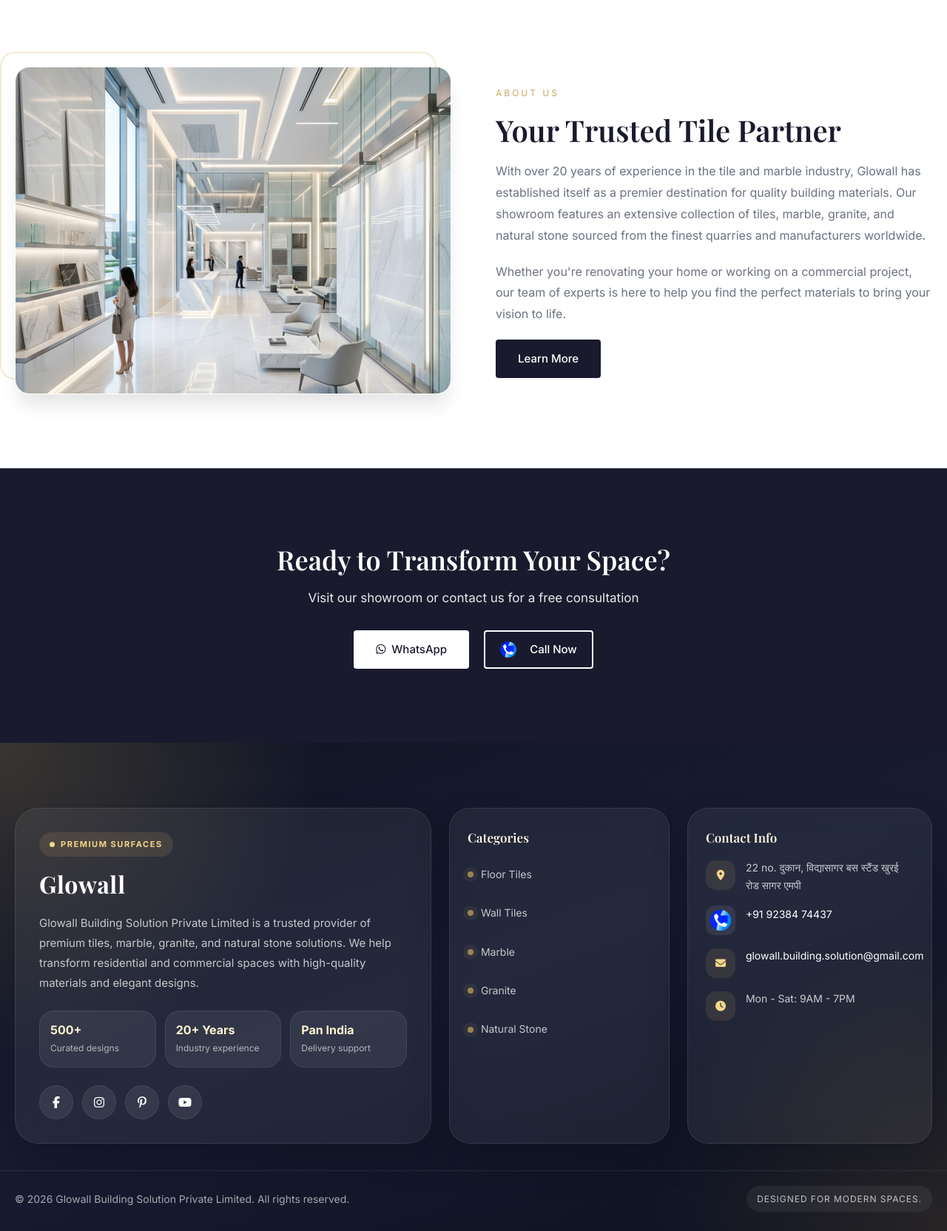
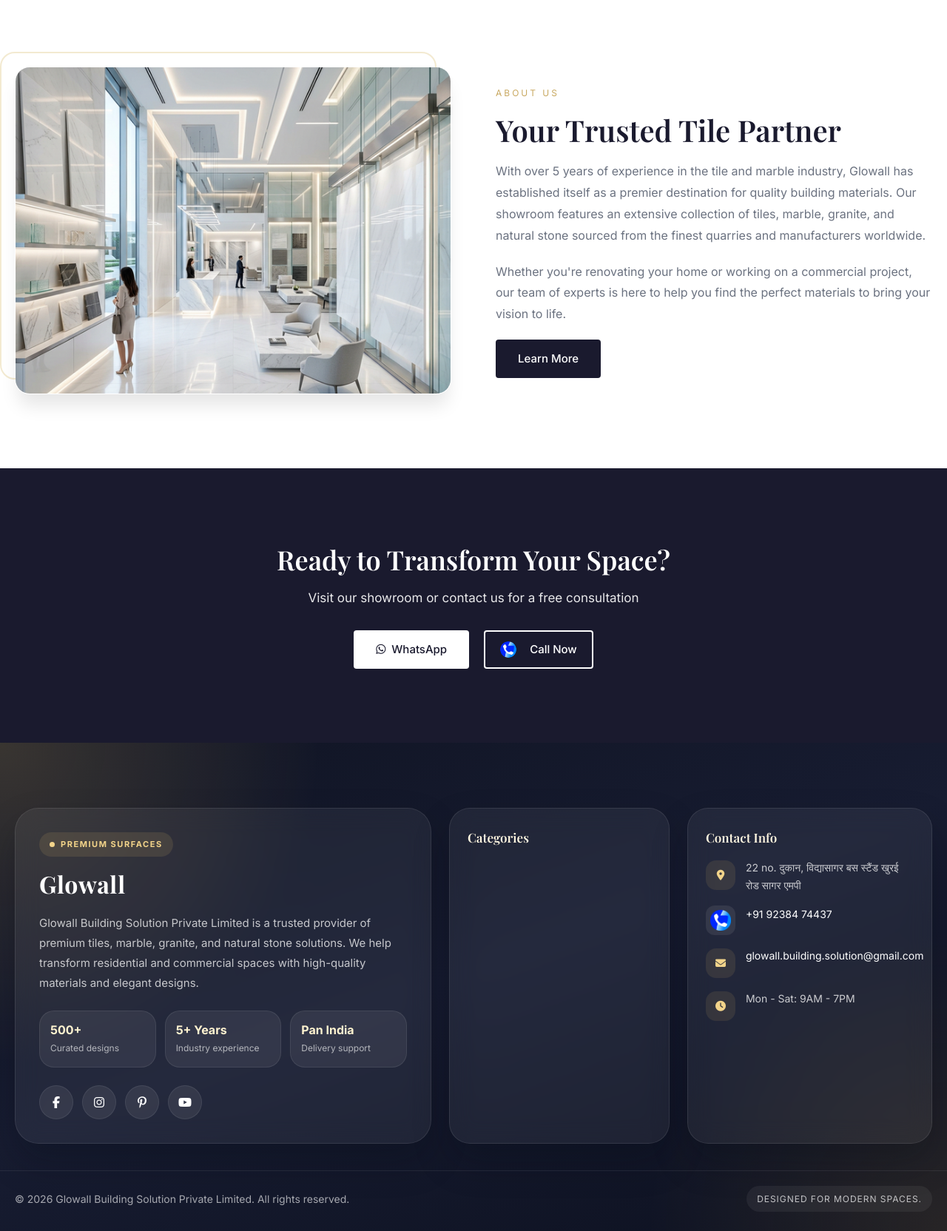
Before and after one commit to Naman7564/Glowall, a Django app: page / in a window 1280 px wide. Shown: the part 2960-4624 px from the top of the page at 74% size. Run offline with Django 5.2, Linux system fonts and the light colour scheme; data that the repository does not hold is empty.

Commit message:
Change experience to 5+ years and fix footer categories to use dynamic DB links

```diff
--- a/tiles_catalog/templates/base/base.html
+++ b/tiles_catalog/templates/base/base.html
@@ -170,7 +170,7 @@
                                 <span>Curated designs</span>
                             </div>
                             <div class="footer-highlight">
-                                <strong>20+ Years</strong>
+                                <strong>5+ Years</strong>
                                 <span>Industry experience</span>
                             </div>
                             <div class="footer-highlight">
@@ -188,11 +188,9 @@
                     <div class="footer-link-card">
                         <h4 class="footer-subtitle">Categories</h4>
                         <ul class="footer-links">
-                            <li><a href="{% url 'catalog:product_list' %}?category=floor-tiles">Floor Tiles</a></li>
-                            <li><a href="{% url 'catalog:product_list' %}?category=wall-tiles">Wall Tiles</a></li>
-                            <li><a href="{% url 'catalog:product_list' %}?category=marble">Marble</a></li>
-                            <li><a href="{% url 'catalog:product_list' %}?category=granite">Granite</a></li>
-                            <li><a href="{% url 'catalog:product_list' %}?category=natural-stone">Natural Stone</a></li>
+                            {% for cat in categories %}
+                            <li><a href="{% url 'catalog:category_detail' cat.slug %}">{{ cat.name }}</a></li>
+                            {% endfor %}
                         </ul>
                     </div>
 
--- a/tiles_catalog/templates/catalog/home.html
+++ b/tiles_catalog/templates/catalog/home.html
@@ -48,7 +48,7 @@
                 </div>
                 <div class="hero-stat-divider"></div>
                 <div class="hero-stat">
-                    <span class="hero-stat-number">20+</span>
+                    <span class="hero-stat-number">5+</span>
                     <span class="hero-stat-label">YEARS EXP.</span>
                 </div>
                 <div class="hero-stat-divider"></div>
@@ -355,7 +355,7 @@
             <div class="about-content">
                 <span class="section-label">About Us</span>
                 <h2 class="section-title">Your Trusted Tile Partner</h2>
-                <p>With over 20 years of experience in the tile and marble industry, Glowall has established itself as a premier destination for quality building materials. Our showroom features an extensive collection of tiles, marble, granite, and natural stone sourced from the finest quarries and manufacturers worldwide.</p>
+                <p>With over 5 years of experience in the tile and marble industry, Glowall has established itself as a premier destination for quality building materials. Our showroom features an extensive collection of tiles, marble, granite, and natural stone sourced from the finest quarries and manufacturers worldwide.</p>
                 <p>Whether you're renovating your home or working on a commercial project, our team of experts is here to help you find the perfect materials to bring your vision to life.</p>
                 <a href="{% url 'catalog:about' %}" class="btn btn-primary">Learn More</a>
             </div>
```
Also changed, not shown: tiles_catalog/templates/catalog/about.html (+4 -4 lines).
